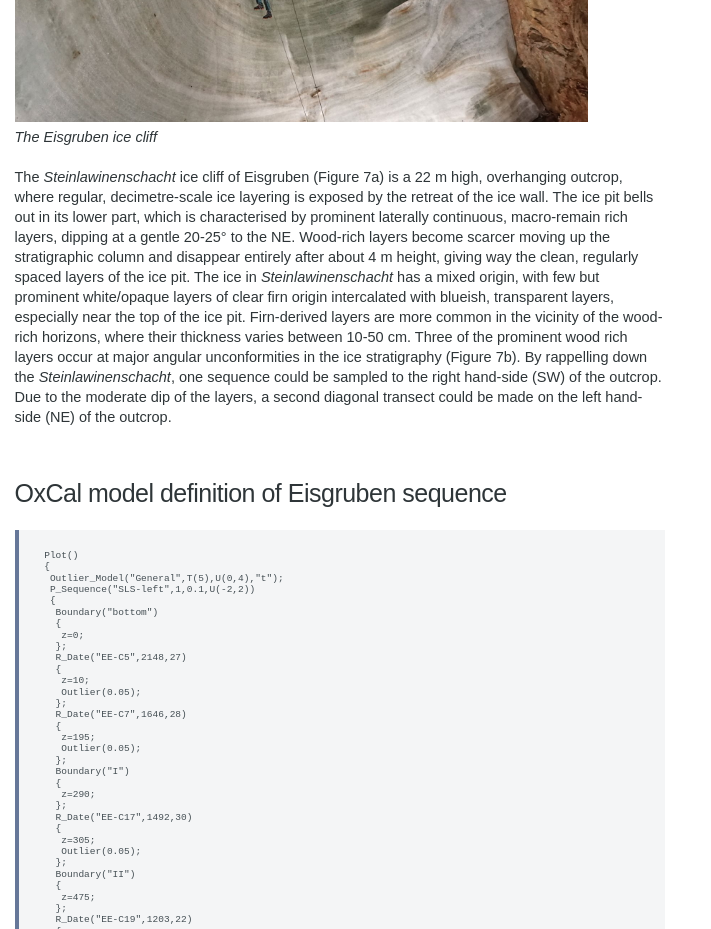
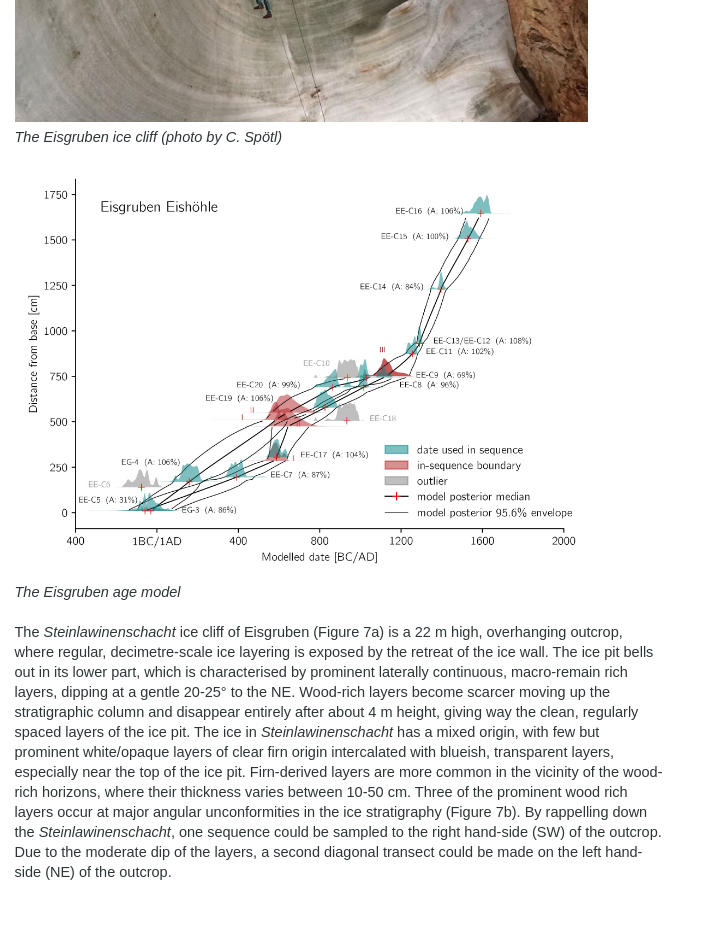
Before and after one commit to tr1813/ancient-ice-in-austria, a plain HTML site: page descriptions/eisgruben.html in a window 1280 px wide. Shown: the part 780-1709 px from the top of the page, without its empty margins (0-711 px from the left). Drawn offline with Linux system fonts and the light colour scheme.

Commit message:
update eisgruben page

```diff
--- a/descriptions/eisgruben.html
+++ b/descriptions/eisgruben.html
@@ -56,7 +56,11 @@
 <div class="sketches">
 <img src="https://tr1813.github.io/ancient-ice-in-austria/figures/eisgruben_ice_cliff-tm.jpg" style="width:5.97222in" />
 </div>
-<p><em>The Eisgruben ice cliff</em></p>
+<p><em>The Eisgruben ice cliff (photo by C. Spötl)</em></p>
+<div class="sketches">
+<img src="https://tr1813.github.io/ancient-ice-in-austria/figures/eisgruben_age_model.jpg" style="width:5.97222in" />
+</div>
+<p><em>The Eisgruben age model</em></p>
 <p>The <em>Steinlawinenschacht</em> ice cliff of Eisgruben (Figure 7a) is a 22 m high, overhanging outcrop, where regular, decimetre-scale ice layering is exposed by the retreat of the ice wall. The ice pit bells out in its lower part, which is characterised by prominent laterally continuous, macro-remain rich layers, dipping at a gentle 20-25° to the NE. Wood-rich layers become scarcer moving up the stratigraphic column and disappear entirely after about 4 m height, giving way the clean, regularly spaced layers of the ice pit. The ice in <em>Steinlawinenschacht</em> has a mixed origin, with few but prominent white/opaque layers of clear firn origin intercalated with blueish, transparent layers, especially near the top of the ice pit. Firn-derived layers are more common in the vicinity of the wood-rich horizons, where their thickness varies between 10-50 cm. Three of the prominent wood rich layers occur at major angular unconformities in the ice stratigraphy (Figure 7b). By rappelling down the <em>Steinlawinenschacht</em>, one sequence could be sampled to the right hand-side (SW) of the outcrop. Due to the moderate dip of the layers, a second diagonal transect could be made on the left hand-side (NE) of the outcrop.</p>
 <h3 id="oxcal-model-definition-of-eisgruben-sequence">OxCal model definition of Eisgruben sequence</h3>
 <pre><code> Plot()
```
Also changed, not shown: figures/eisgruben_age_model.jpg (added), 1 other file.
